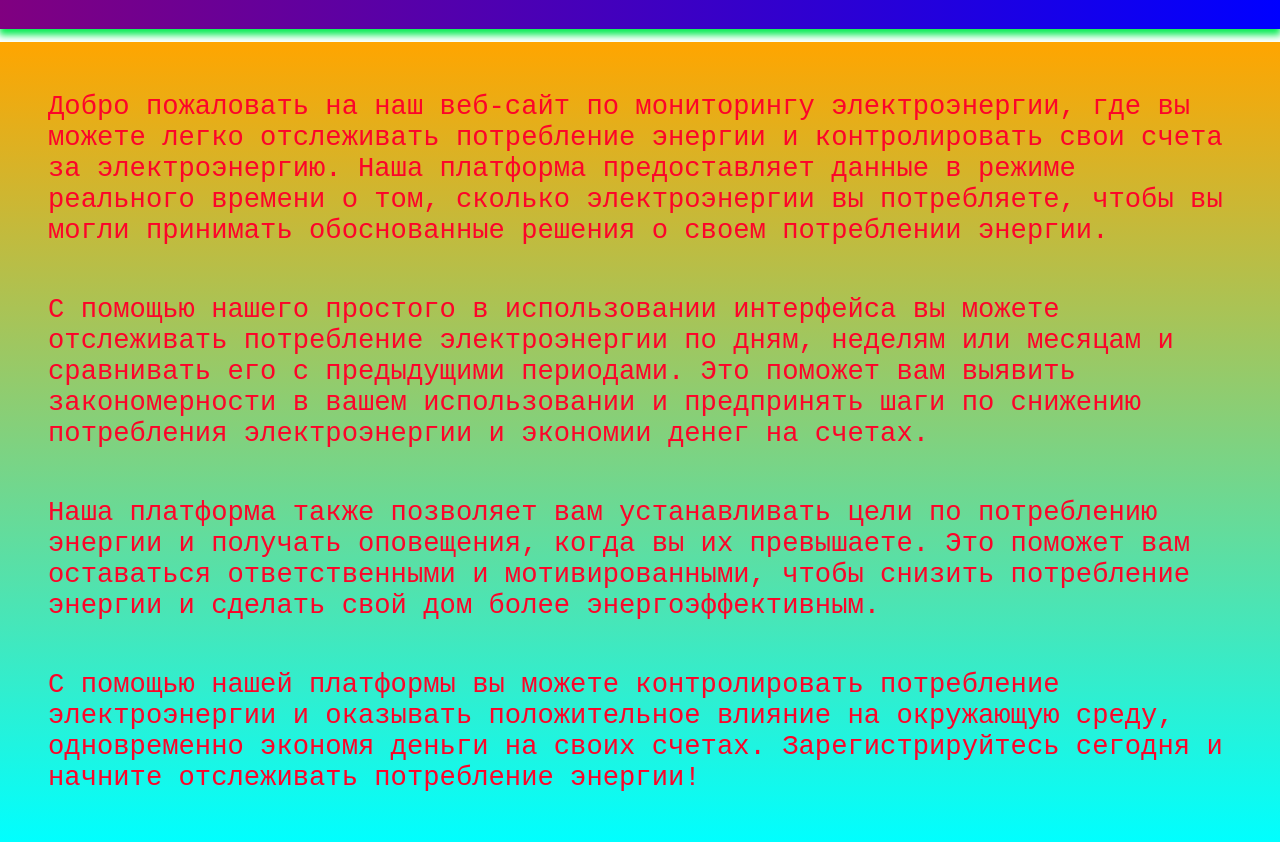
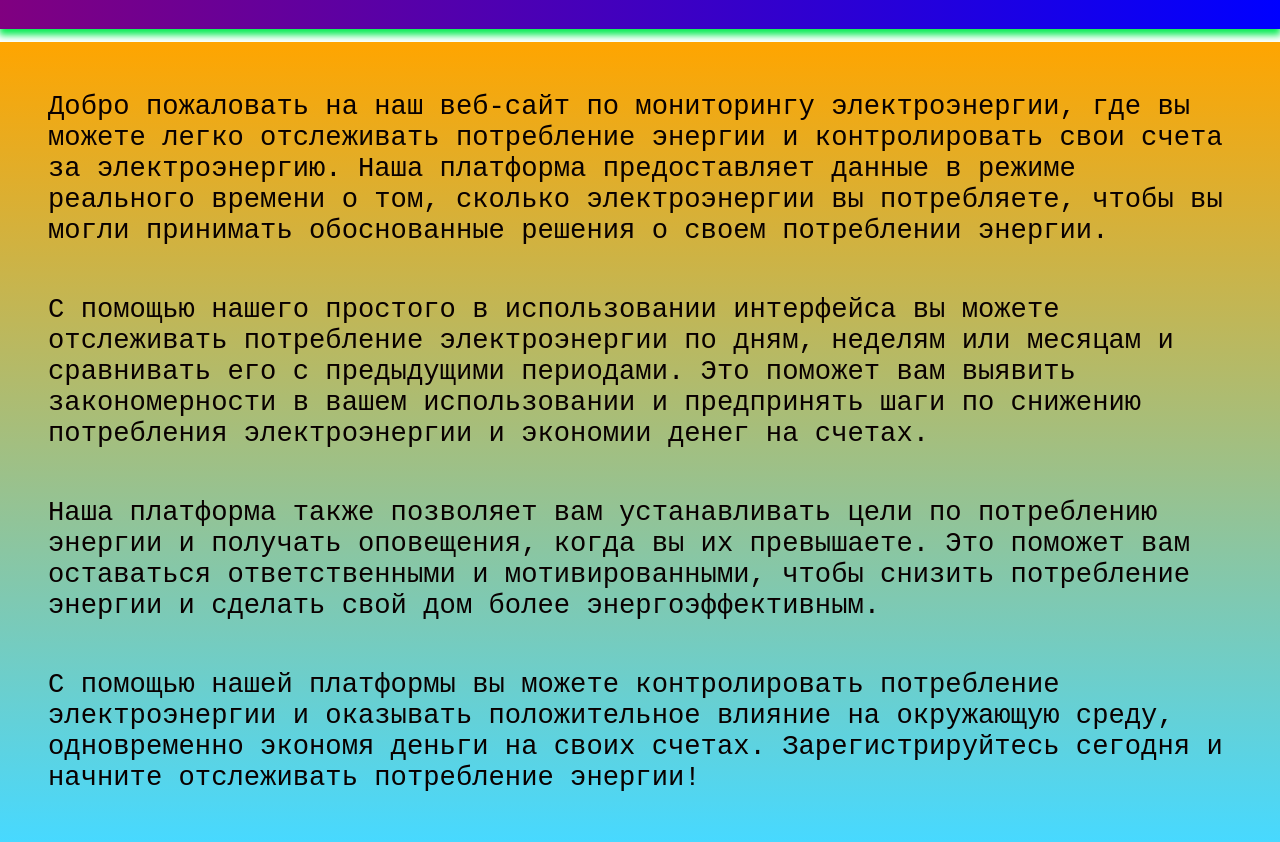
Before and after one commit to Muhammad0602/ElectricityUsage, a website built with webpack: page src/index.html in a window 1280 px wide. Shown: the part 72-914 px from the top of the page. Built offline with nearby package versions, Linux system fonts and the light colour scheme.

Commit message:
Update style.css

```diff
--- a/src/style.css
+++ b/src/style.css
@@ -24,8 +24,8 @@ header {
     display: flex;
     flex-direction: column;
     justify-content: center;
-    background-image: linear-gradient(180deg, orange, aqua);
-    color: rgb(253, 4, 41);
+    background-image: linear-gradient(180deg, orange, #00caffb8);
+    color: rgb(9 0 0);;
     margin-top: 0.8rem;
     gap: 3rem;
     font-size: 1.7rem;
```
Also changed, not shown: build/main.js.
